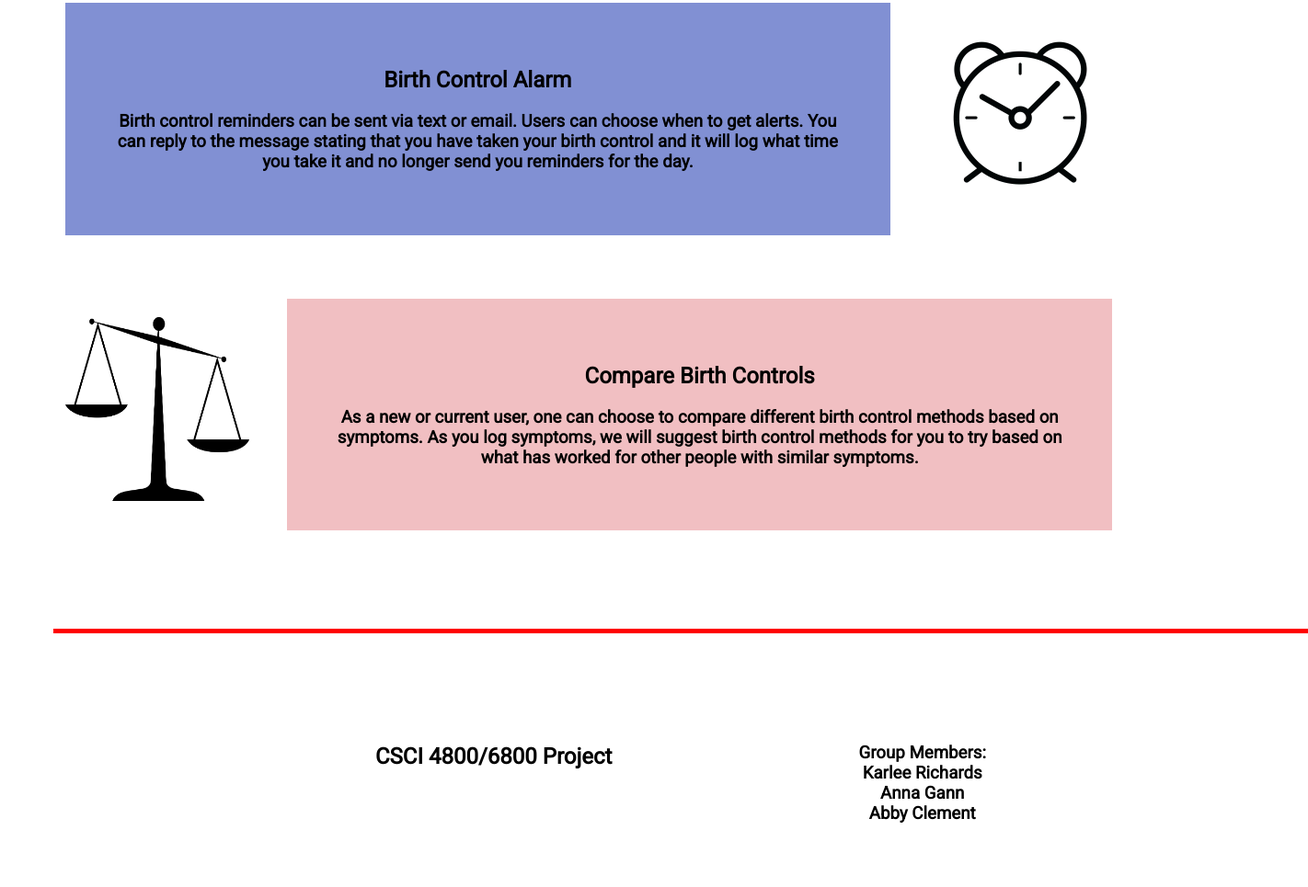
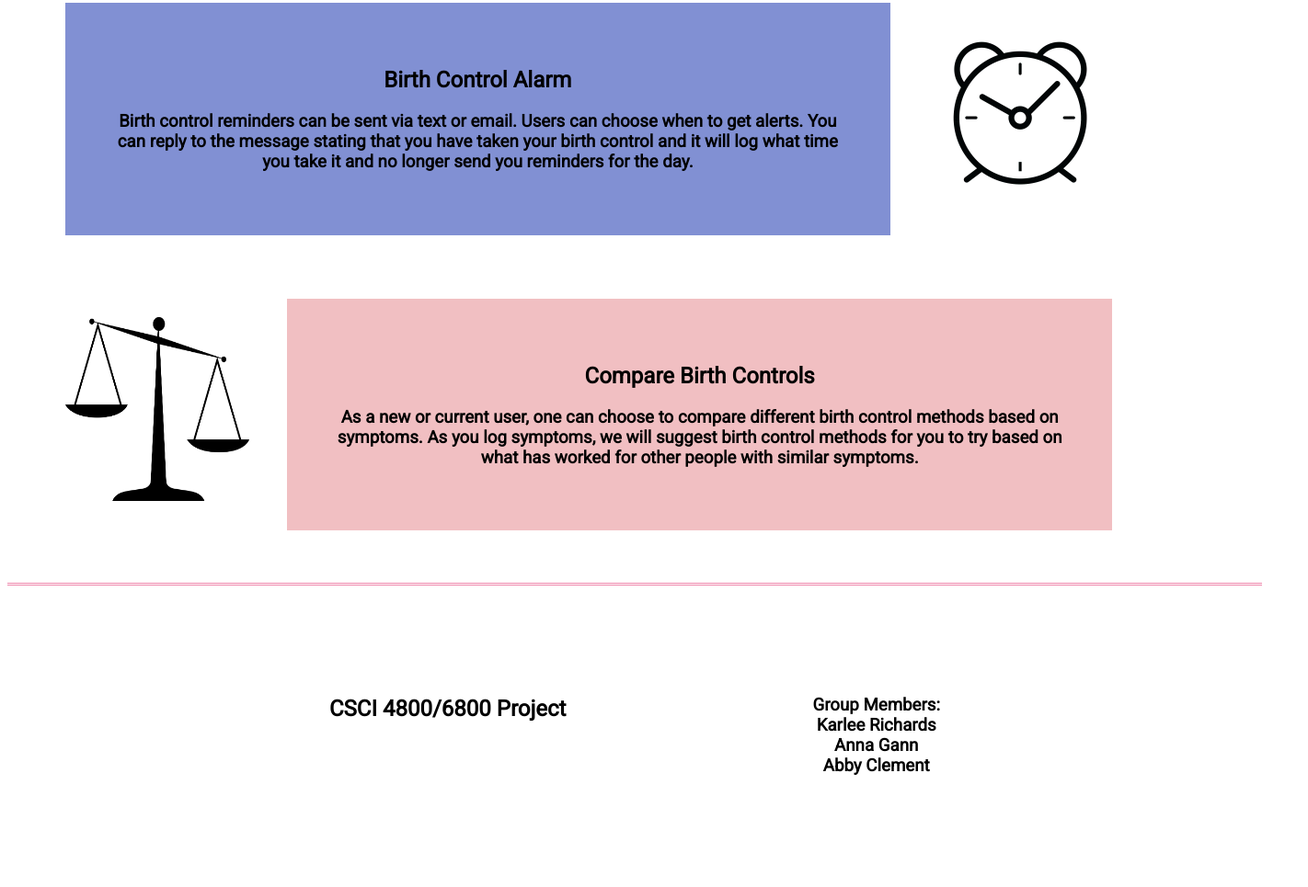
Before and after one commit to kvr66306/CSCI-4800, a plain HTML site: page index.html in a window 1280 px wide. Shown: the part 906-1871 px from the top of the page at 92% size, 1422 px wide, since content can reach past the window. After the commit the page ends 1819 px from the top, so only its background shows below. Drawn offline with Linux system fonts and the light colour scheme.

Commit message:
Update myStyle.css

```diff
--- a/myStyle.css
+++ b/myStyle.css
@@ -69,8 +69,8 @@ body {
 .footer {
   padding: 50px 50px 50px 50px;
   width: 100%;
-  margin: 50px;
+  margin: auto;
   text-align: center;
-  border-top: solid 5px;
-  border-color: red;
+  border-top: double;
+  border-color: #ee86ab;
 }
```
